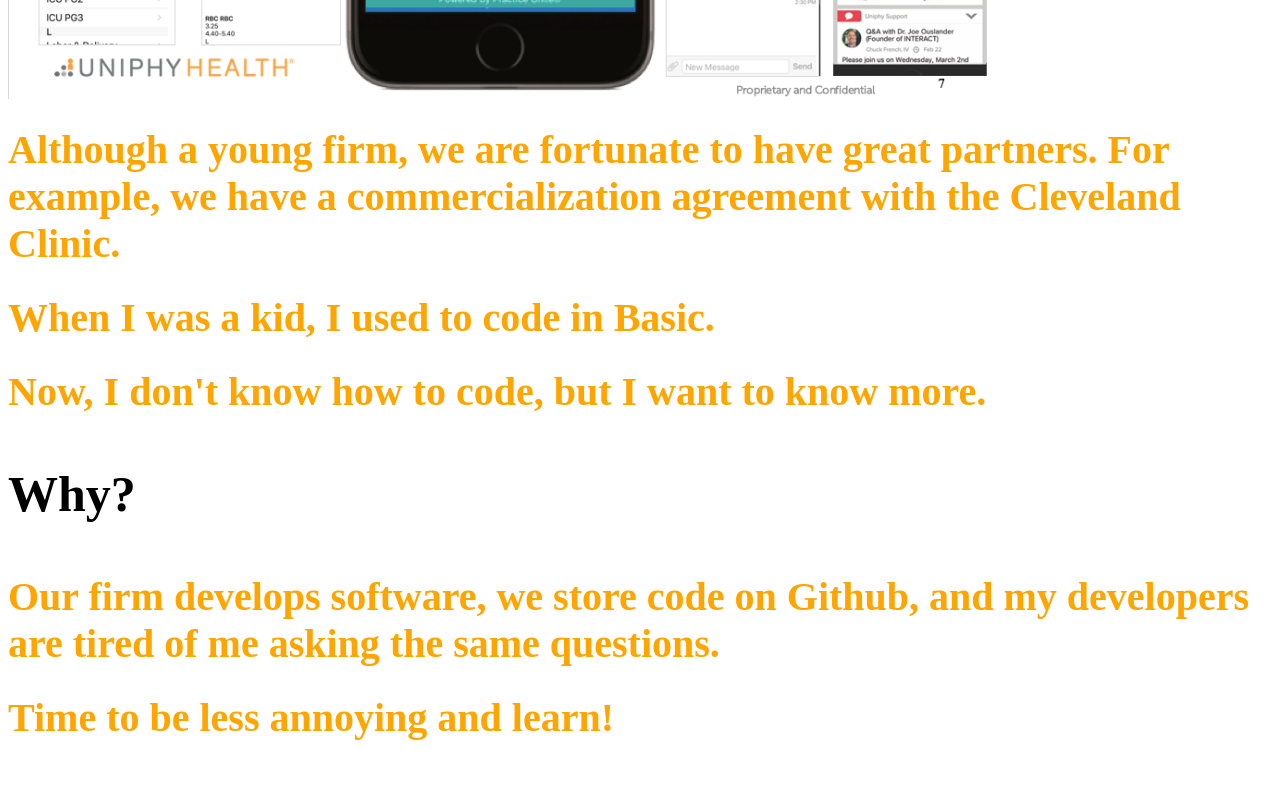
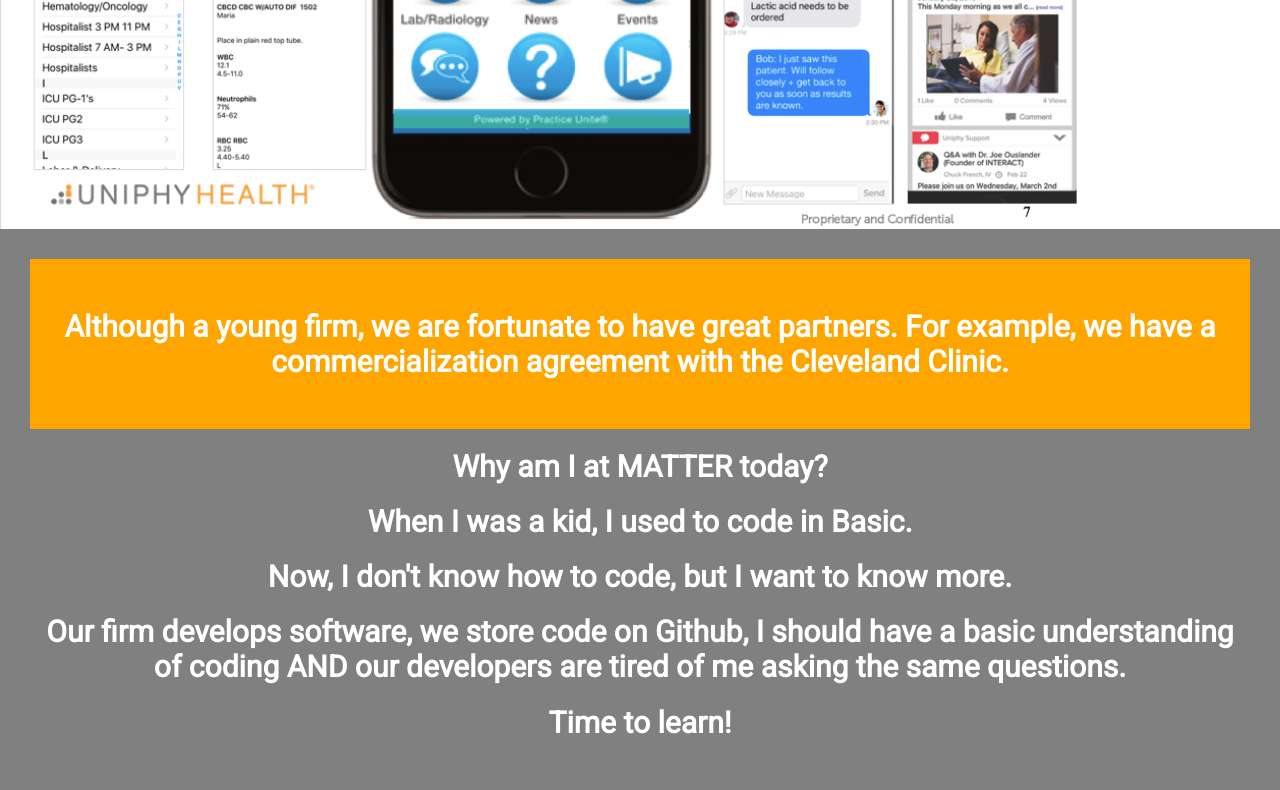
Before and after one commit to cfrench4/cfrench4.github.io, a plain HTML site: page index.html in a window 1280 px wide. Shown: the part 1092-1882 px from the top of the page. Before the commit the page ends 1859 px from the top, so only its background shows below. Drawn offline with Linux system fonts and the light colour scheme.

Commit message:
Add files via upload

```diff
--- a/index.html
+++ b/index.html
@@ -2,20 +2,32 @@
 
 	<head>
 
+	<link href="https://fonts.googleapis.com/css?family=Roboto" rel="stylesheet">
+
 		<style>
 
-		h1 {font-size: 40px;
-			color: orange;}
+		body {margin: 0; font-family: 'Roboto', sans-serif;}
 
-		h2 {font-size: 30px;
+		h1 {font-size: 30px;
+			color: white;}
+
+		h2 {font-size: 25px;
+			color: white;}
+
+		h3 {font-size: 40px;
 			color: black;}
 
-		h3 {
-			font-size: 50px;
-			color: black;
+		p {font-size: 20px;}
+
+		.section {
+			background-color: grey;
+			text-align: center;
+			padding: 30px;
 		}
 
-		p {font-size: 20px;}
+		div#intro.section {
+				background-color: orange;
+		}
 
 		</style>
 
@@ -23,23 +35,41 @@
 
 	<body>
 
+		<div id="intro" class="section">
+
 			<h1> Hi, my name is Chuck French. </h1>
-		<h1> My firm is called Uniphy Health.  We are a mobile communication and collaboration platform.</h1>
-		<h1> Gartner considers us a leader in the emerging category called "Clinical Communication & Collaboration" or "CC&C".</h1>
+			<h1> I am a co-founder and leader at Uniphy Health.  We are a mobile communication and collaboration platform.</h1>
+			<h1> Gartner considers Uniphy Health a leader in the emerging category called "Clinical Communication & Collaboration" or "CC&C".</h1>
+
+		</div>
+
+		<div class="section">
 
 			<h2>You can find information about Uniphy Health <a href="http://www.uniphyhealth.com">here.</a></h2>
 			<h2>You can find information about our Gartner category <a href="http://www.gartner.com/document/3115031">here.</a></h2>
 
-		<img src="Uniphy Health Clinician Platform.png" width=1000px" alt"profile-image">
+		</div class="section">
+
+
+		<img src="Uniphy Health Clinician Platform.png" width=1100px" alt"profile-image">
+
+		<div class="section">
+
+		<div id="intro" class="section">
 
 			<h1> Although a young firm, we are fortunate to have great partners.  For example, we have a commercialization agreement with the Cleveland Clinic.</h1>
+
+		</div>
+
+			<h1> Why am I at MATTER today? </h1>
 			<h1> When I was a kid, I used to code in Basic. </h1>
 			<h1> Now, I don't know how to code, but I want to know more. </h1><p></p>
 
-		<h3> Why? </h3> <p></p>
 
-		<h1> Our firm develops software, we store code on Github, and my developers are tired of me asking the same questions. </h1>
-		<h1> Time to be less annoying and learn! </h1>
+			<h1> Our firm develops software, we store code on Github, I should have a basic understanding of coding AND our developers are tired of me asking the same questions. </h1>
+			<h1> Time to learn! </h1>
+
+		</div>
 
 	</body>
 
```
Lines whose indentation alone changed are shown as unchanged.
